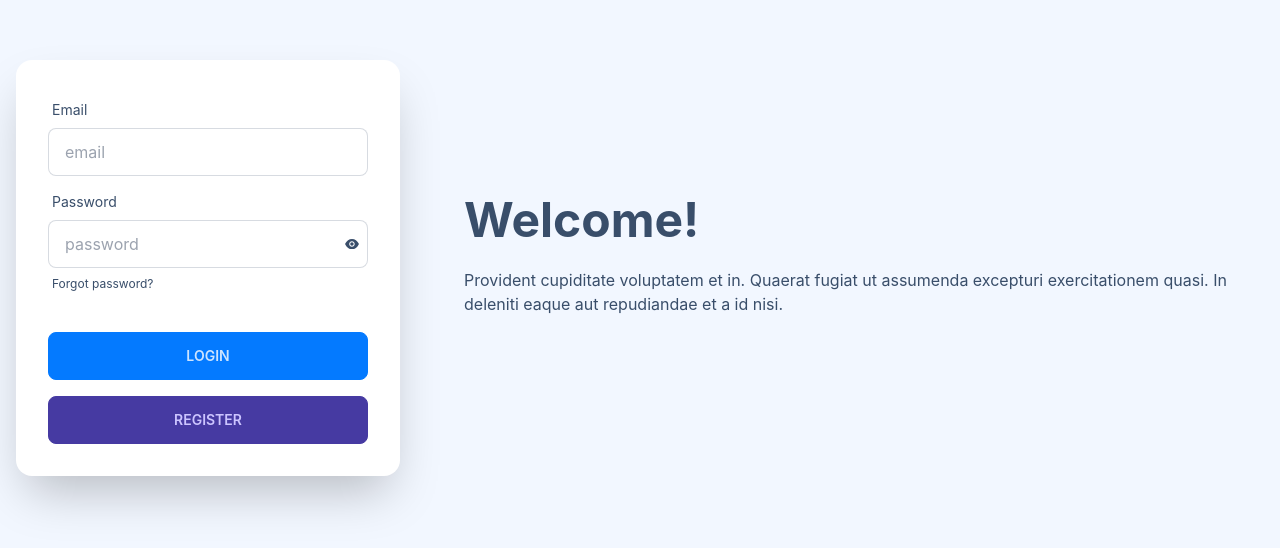
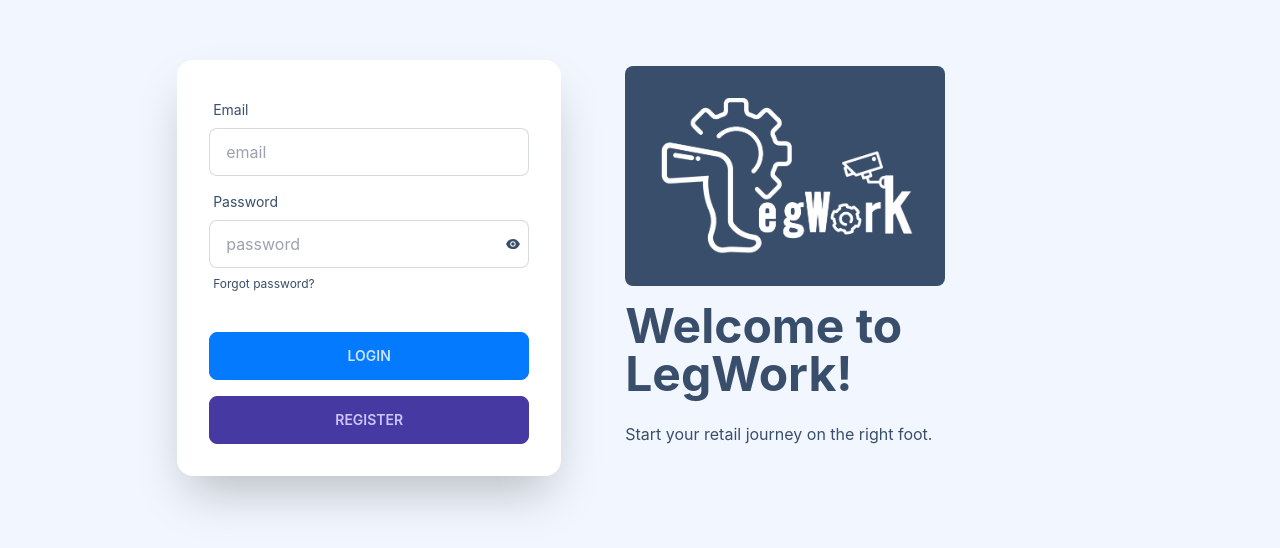
Before and after one commit to RussellDash332/Legwork, a React (Create React App) app in the folder src/frontend/project-app/: page /login in a window 1280 px wide. Shown: the part 132-680 px from the top of the page. Built offline with nearby package versions, Linux system fonts and the light colour scheme.

Commit message:
Update login page styling

```diff
--- a/src/frontend/project-app/src/pages/LoginPage/Login.js
+++ b/src/frontend/project-app/src/pages/LoginPage/Login.js
@@ -78,12 +78,12 @@ const Login = () => {
         <div className="hero-content flex-col lg:flex-row-reverse gap-x-16">
 
             {/* Text */}
-            <div className="text-center lg:text-left">
-            <h1 className="text-5xl font-bold">Welcome!</h1>
-            <p className="py-6">Provident cupiditate voluptatem et in. Quaerat fugiat ut assumenda excepturi exercitationem quasi. In deleniti eaque aut repudiandae et a id nisi.</p>
-
-            <p>{email}</p>
-            <p>{password}</p>
+            <div className="flex flex-col text-center items-center lg:text-left lg:items-start">
+                <div className="bg-base-content p-8 rounded-lg w-80 mb-4">
+                    <img src={require('../../resources/LegWork_Logo.png')} className="object-fit"/>
+                </div>
+                <h1 className="text-5xl font-bold">Welcome to LegWork!</h1>
+                <p className="py-6">Start your retail journey on the right foot.</p>
             </div>
 
             {/* Card */}
```
Also changed, not shown: src/frontend/project-app/src/resources/LegWork_Logo.png (added), src/frontend/project-app/src/resources/LegWork_Logo_Dark.png (added).
